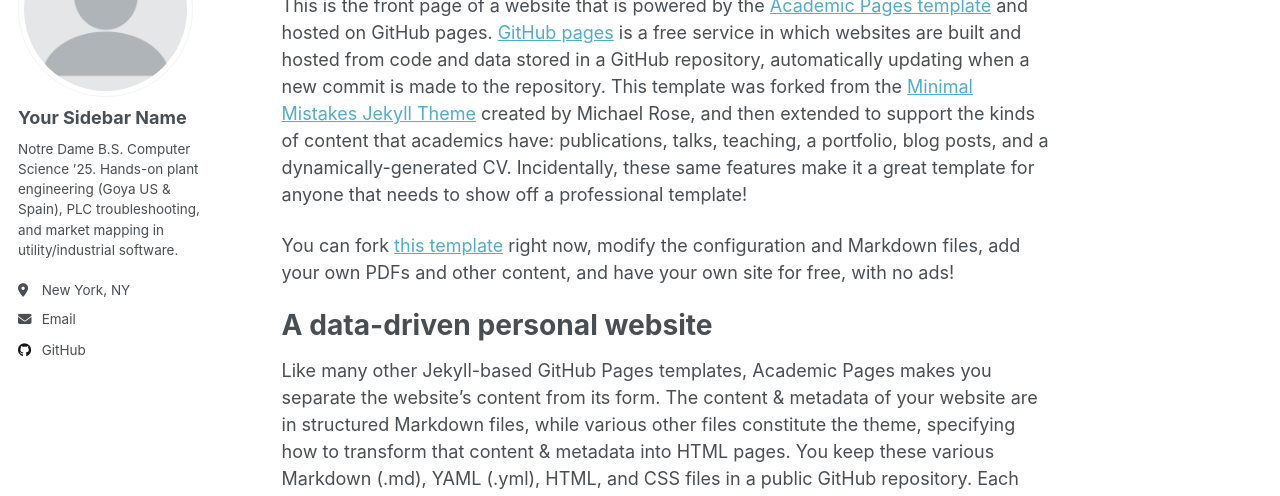
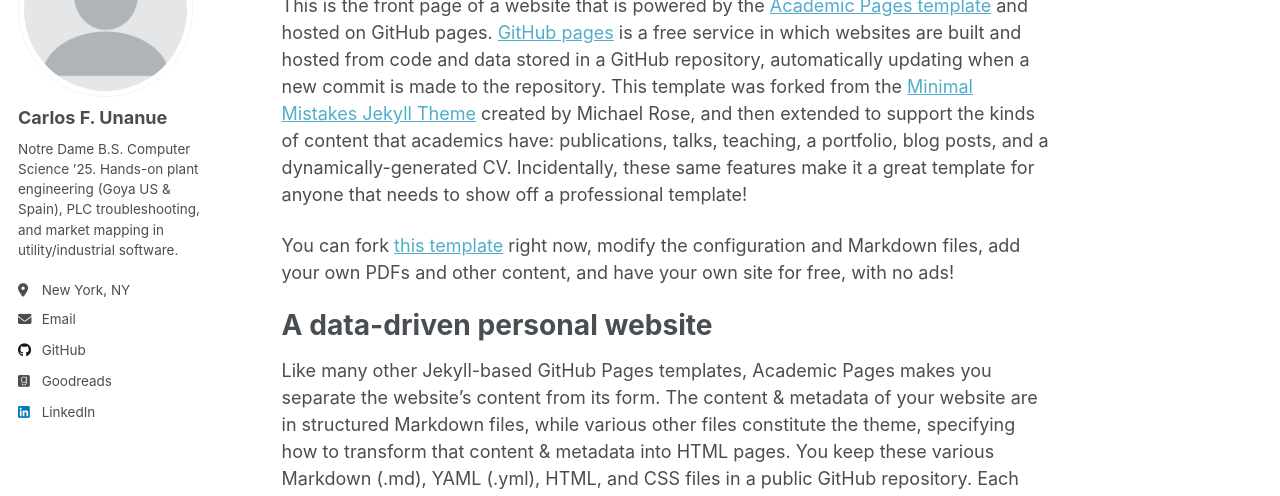
Before and after one commit to cunanue03/cunanue03.github.io, a Jekyll site: the page built from _pages/about.md, in a window 1280 px wide. Shown: the part 177-673 px from the top of the page. Built offline with Jekyll 4.4.1, drawn with Linux system fonts in a browser that asks for light colours; a script that is not in the unit is left out.

Commit message:
Update _config.yml

```diff
--- a/_config.yml
+++ b/_config.yml
@@ -24,7 +24,7 @@ repository               : "academicpages/academicpages.github.io"
 author:
   # Biographic information
   avatar           : "profile.png"
-  name             : "Your Sidebar Name"
+  name             : "Carlos F. Unanue"
   pronouns         : # example: "she/her"
   bio              : "Notre Dame B.S. Computer Science ’25. Hands-on plant engineering (Goya US & Spain), PLC troubleshooting, and market mapping in utility/industrial software."
   location         : "New York, NY"
@@ -58,12 +58,12 @@ author:
   facebook         : # Username
   flickr           : # Username
   foursquare       : # Username
-  goodreads        : # Username
+  goodreads        : "carlos-f-unanue"
   google_plus      : # Username
   keybase          : # Username
   instagram        : # Username
   lastfm           : # Username
-  linkedin         : # Username
+  linkedin         : "carlos-f-unanue"
   mastodon         : # URL
   medium           : # URL
   pinterest        : # Username
```
